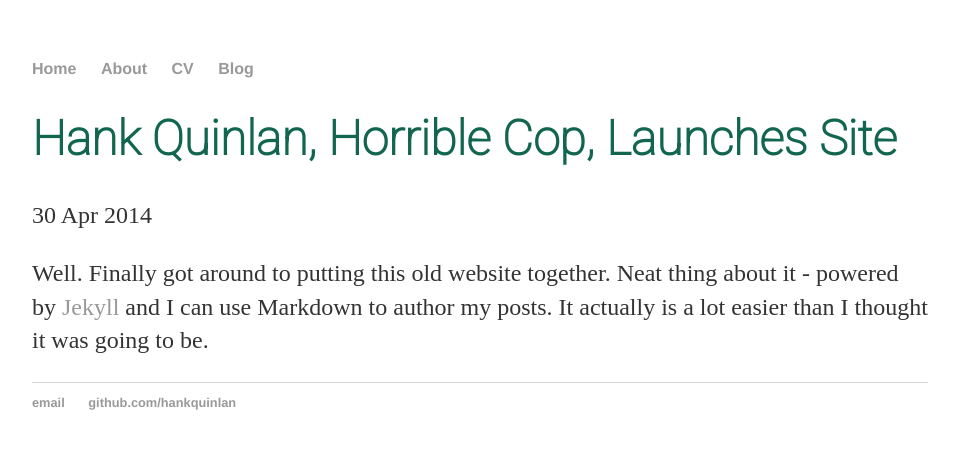
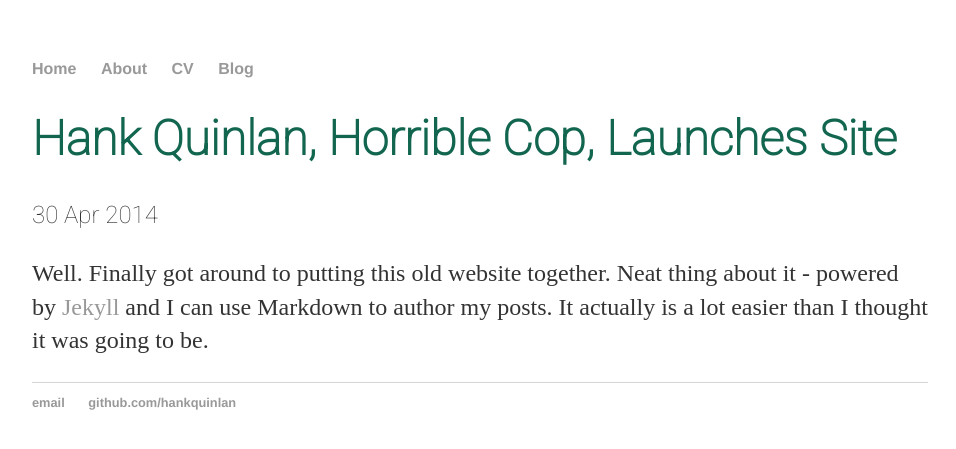
Before and after one commit to oapanhabolasdealvalade/oapanhabolasdealvalade1.github.io, a Jekyll site: the page built from _posts/2014-04-30-hank-quinlan-site-launched.md, in a window 1280 px wide. Shown: the top 449 px of the page, without its empty margins (160-1116 px from the left). Built offline with Jekyll 4.4.1, drawn with Linux system fonts in a browser that asks for light colours.

Commit message:
Update main.css

```diff
--- a/css/main.css
+++ b/css/main.css
@@ -42,3 +42,7 @@ ul.posts {
 ul.posts li {
     list-style: none;
 }
+
+.meta{
+    font-family: 'Roboto';
+}
```
